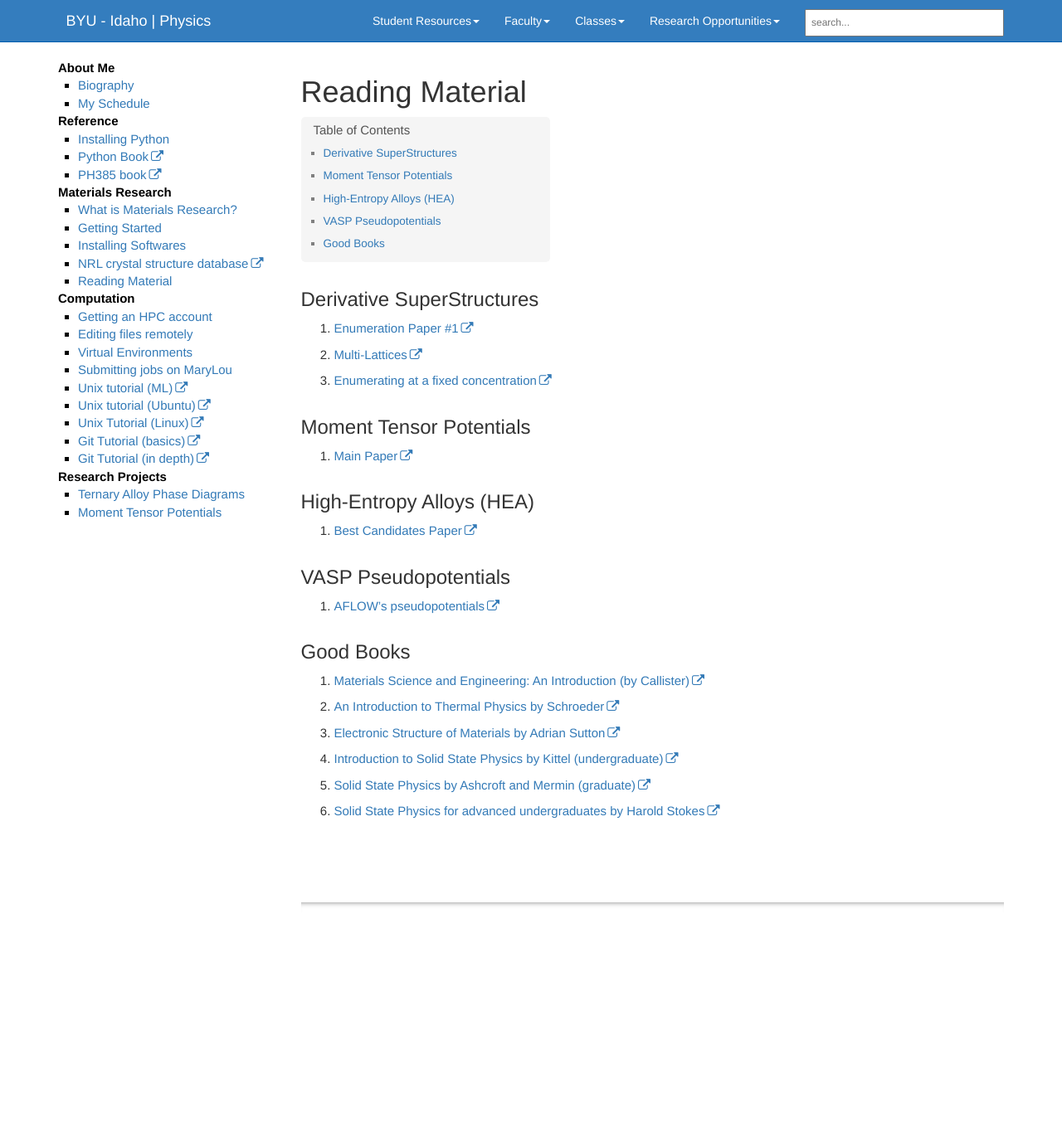
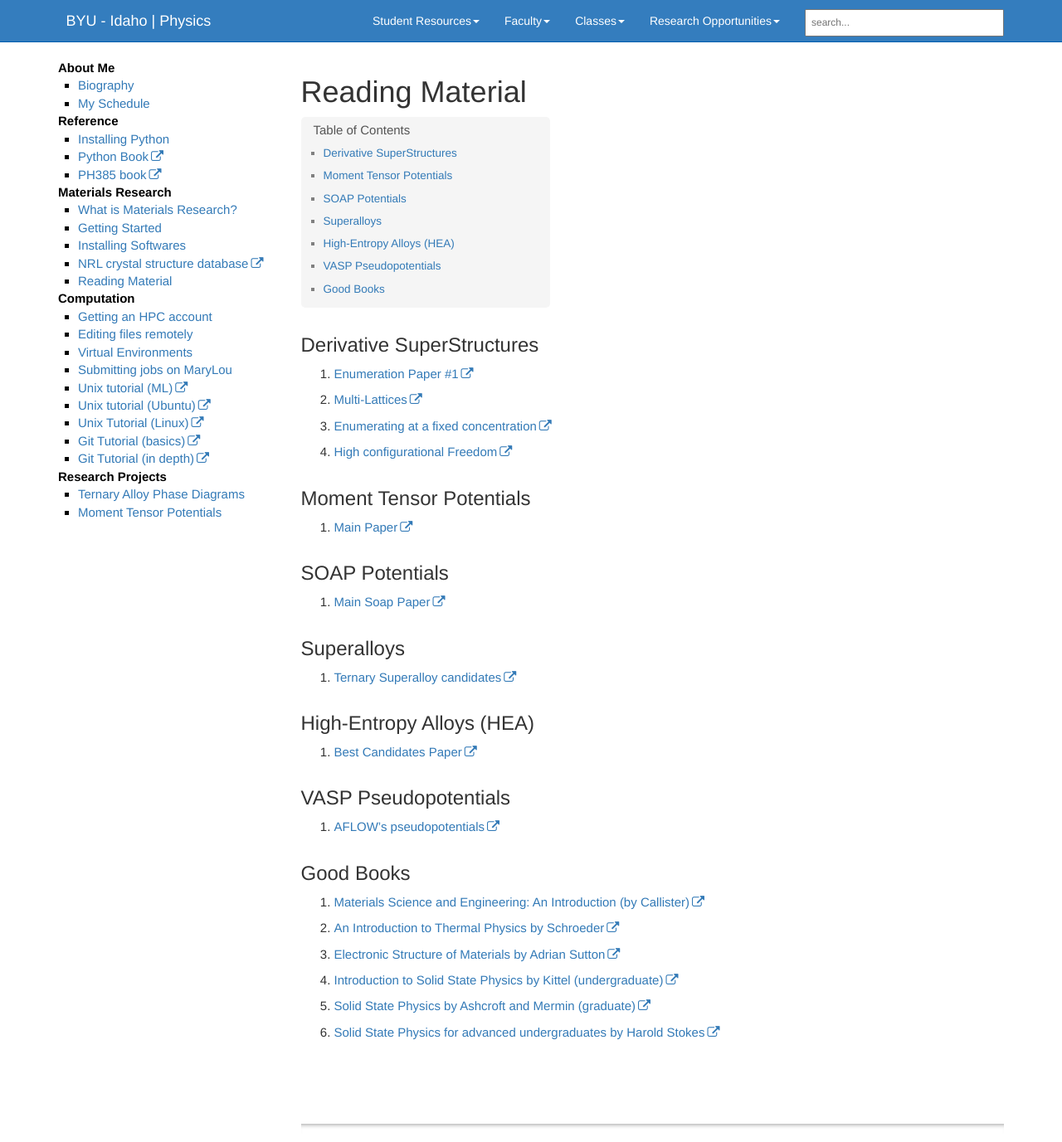
Before and after one commit to byui-physics/main, a Jekyll site: the page built from pages/Faculty/NelsonL/materialsResearch/researchArticles.md, in a window 1280 px wide. Shown: the whole page at 83% size. Built offline with Jekyll 4.4.1, drawn with Linux system fonts in a browser that asks for light colours; comment, search, counter and statistics services are not loaded; before the commit the page ends 1110 px from its top, so only the background shows below that.

Commit message:
Adding to reading material list

```diff
--- a/pages/Faculty/NelsonL/materialsResearch/researchArticles.md
+++ b/pages/Faculty/NelsonL/materialsResearch/researchArticles.md
@@ -11,11 +11,19 @@ toc: true
 1. [Enumeration Paper #1][enum1]
 2. [Multi-Lattices][multilattice]
 3. [Enumerating at a fixed concentration][fixedConcentration]
+4. [High configurational Freedom][highConfigFreedom]
 
 
 ## Moment Tensor Potentials
 
 1. [Main Paper][MTP]
+
+## SOAP Potentials
+
+1. [Main Soap Paper][SOAP]
+
+## Superalloys
+1. [Ternary Superalloy candidates][ternarysuperalloys]
 
 ## High-Entropy Alloys (HEA)
 
@@ -47,3 +56,5 @@ toc: true
 [kittel]:https://www.amazon.com/Introduction-Solid-Physics-Charles-Kittel/dp/047141526X/ref=sr_1_2?dchild=1&keywords=Kittel&qid=1589314053&sr=8-2
 [ashcroft]:https://www.amazon.com/Solid-State-Physics-Neil-Ashcroft/dp/8131500527/ref=sr_1_1?dchild=1&keywords=Ashcroft+and+Mermin&qid=1589314100&sr=8-1
 [stokes]:https://stokes.byu.edu/stokes/textbooks
+[ternarysuperalloys]:https://www.sciencedirect.com/science/article/pii/S1359645416307054
+[SOAP]:https://www.nature.com/articles/s41524-017-0027-x
```
Also changed, not shown: other parts of pages/Faculty/NelsonL/materialsResearch/researchArticles.md (+1 -0 lines).
